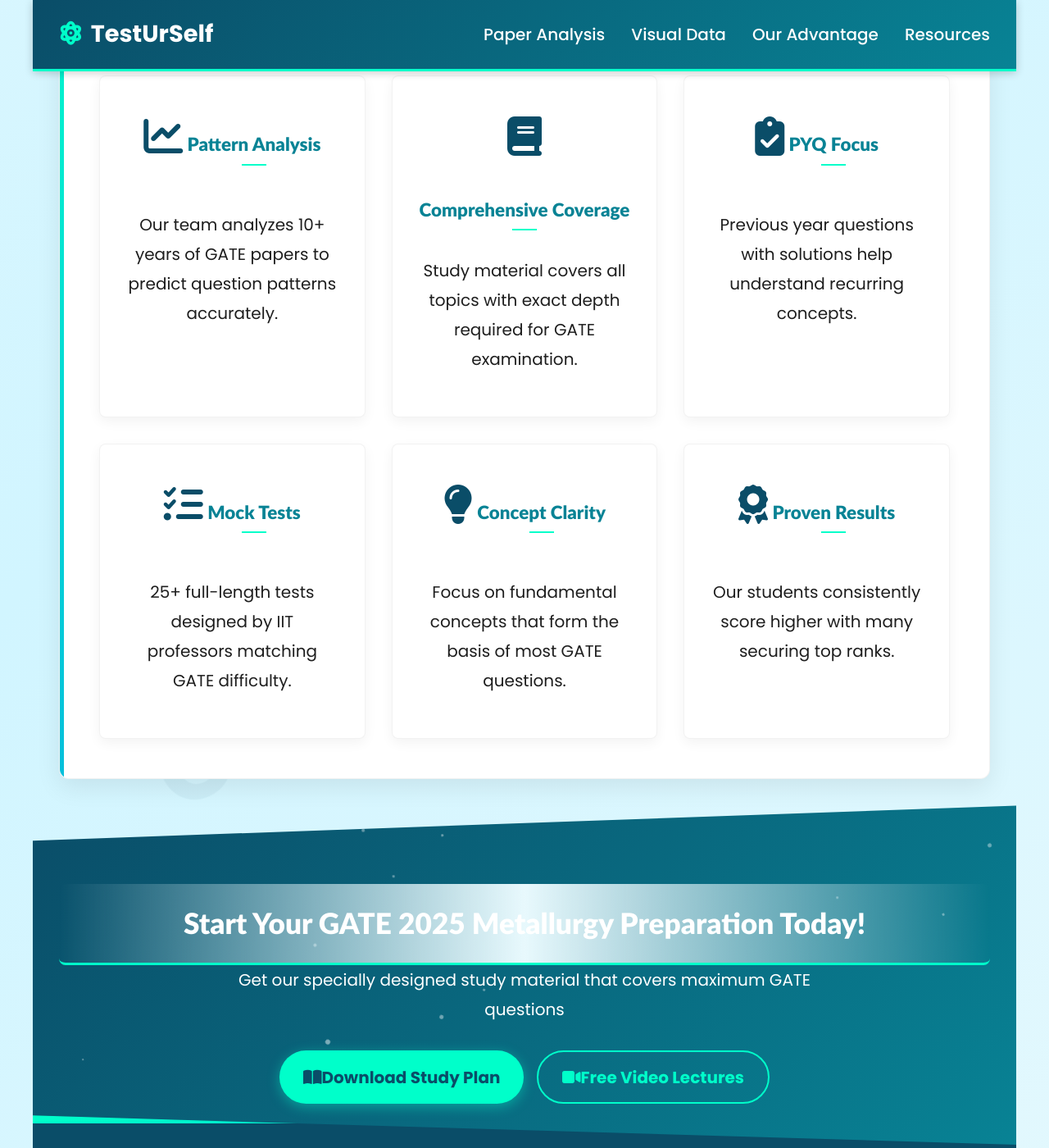
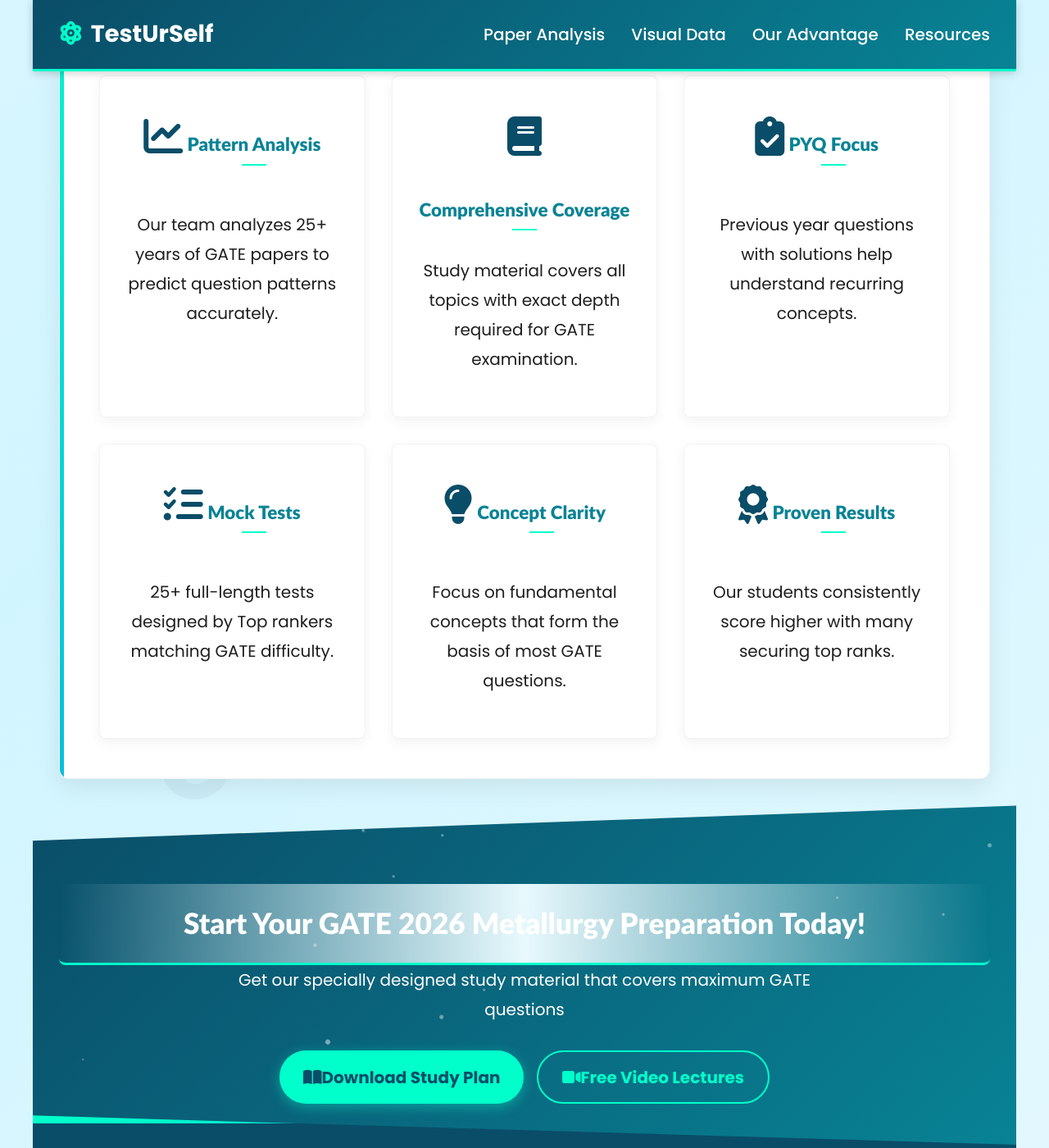
Before and after one commit to Samarjeetkumarsingh/website, a Jekyll site: the page built from _posts/2025-04-04-GATE-2025-Metallurgical-Engineering-Paper-Analysis.md, in a window 1280 px wide and 1400 px high, scrolled down 4756 px. Shown: the whole window at 82% size. Built offline with Jekyll 4.4.1, drawn with Linux system fonts in a browser that asks for light colours; nearby versions of some CDN libraries; our own code applies the rules of GitHub Pages for plain Markdown files; some of the changed text lies outside the part shown.

Commit message:
Update 2025-04-04-GATE-2025-Metallurgical-Engineering-Paper-Analysis.md

```diff
--- a/_posts/2025-04-04-GATE-2025-Metallurgical-Engineering-Paper-Analysis.md
+++ b/_posts/2025-04-04-GATE-2025-Metallurgical-Engineering-Paper-Analysis.md
@@ -990,7 +990,7 @@
                     <i class="fas fa-chart-line"></i>
                 </div>
                 <h4>Pattern Analysis</h4>
-                <p>Our team analyzes 10+ years of GATE papers to predict question patterns accurately.</p>
+                <p>Our team analyzes 25+ years of GATE papers to predict question patterns accurately.</p>
             </div>
 
             <div class="advantage-card">
@@ -1014,7 +1014,7 @@
                     <i class="fas fa-tasks"></i>
                 </div>
                 <h4>Mock Tests</h4>
-                <p>25+ full-length tests designed by IIT professors matching GATE difficulty.</p>
+                <p>25+ full-length tests designed by Top rankers matching GATE difficulty.</p>
             </div>
 
             <div class="advantage-card">
@@ -1038,7 +1038,7 @@
     <!-- Final CTA -->
     <section id="cta" class="cta-section gradient">
         <div class="particles" id="particles-js"></div>
-        <h2 style="color: white; border-bottom-color: var(--accent-color);">Start Your GATE 2025 Metallurgy Preparation Today!</h2>
+        <h2 style="color: white; border-bottom-color: var(--accent-color);">Start Your GATE 2026 Metallurgy Preparation Today!</h2>
         <p style="max-width: 700px; margin: 0 auto 2rem;">Get our specially designed study material that covers maximum GATE questions</p>
 
         <div class="cta-buttons">
```
Also changed, not shown: other parts of _posts/2025-04-04-GATE-2025-Metallurgical-Engineering-Paper-Analysis.md (+3 -3 lines).
